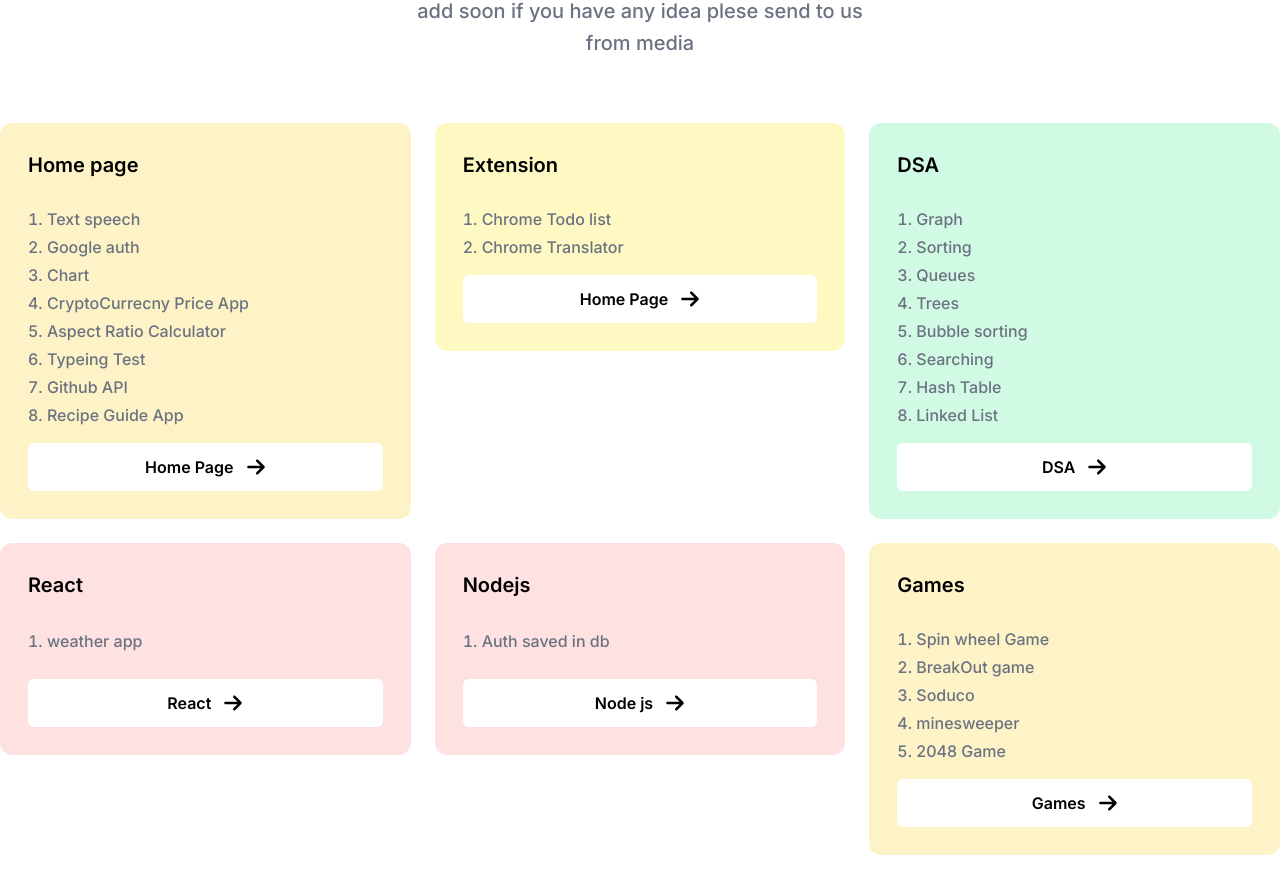
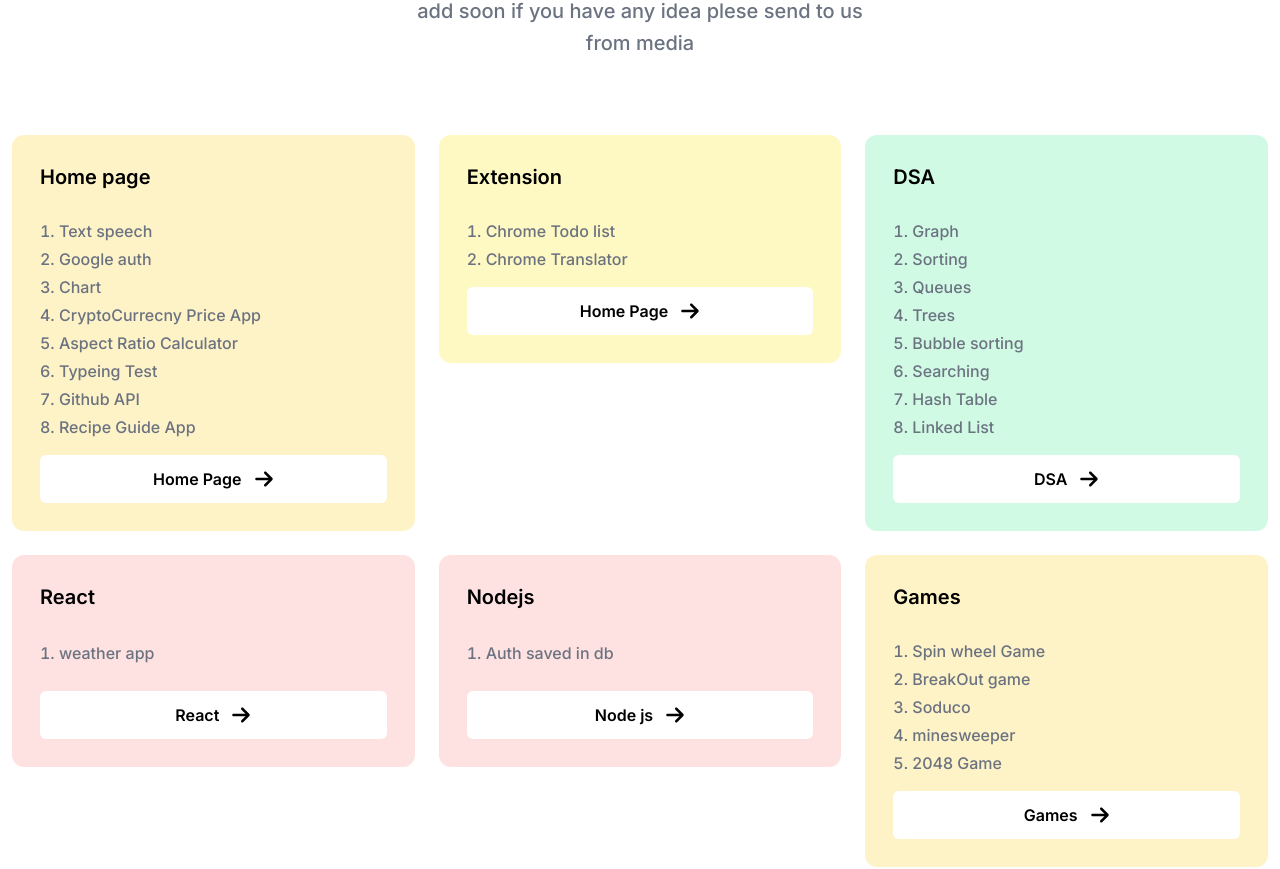
Before and after one commit to homayunmmdy/Javascript-Mosh, a Next.js app: page /projects in a window 1280 px wide. Shown: the part 379-1248 px from the top of the page. Built offline with nearby package versions, Linux system fonts and the light colour scheme.

Commit message:
responsive navbar

```diff
--- a/app/projects/page.tsx
+++ b/app/projects/page.tsx
@@ -23,7 +23,7 @@ const Projects = () => {
             </div>
           </div>
 
-          <div className="grid lg:grid-cols-3 md:grid-cols-2 grikd-cols-1 gap-6 mt-16">
+          <div className="grid lg:grid-cols-3 md:grid-cols-2 grikd-cols-1 gap-6 mt-16 p-3">
             <div>
               <div className="p-7 rounded-xl bg-amber-100 dark:bg-neutral-700/70">
                 <h3 className="text-xl font-semibold mb-7">Home page</h3>
```
Also changed, not shown: data.ts (+8 -0 lines).
